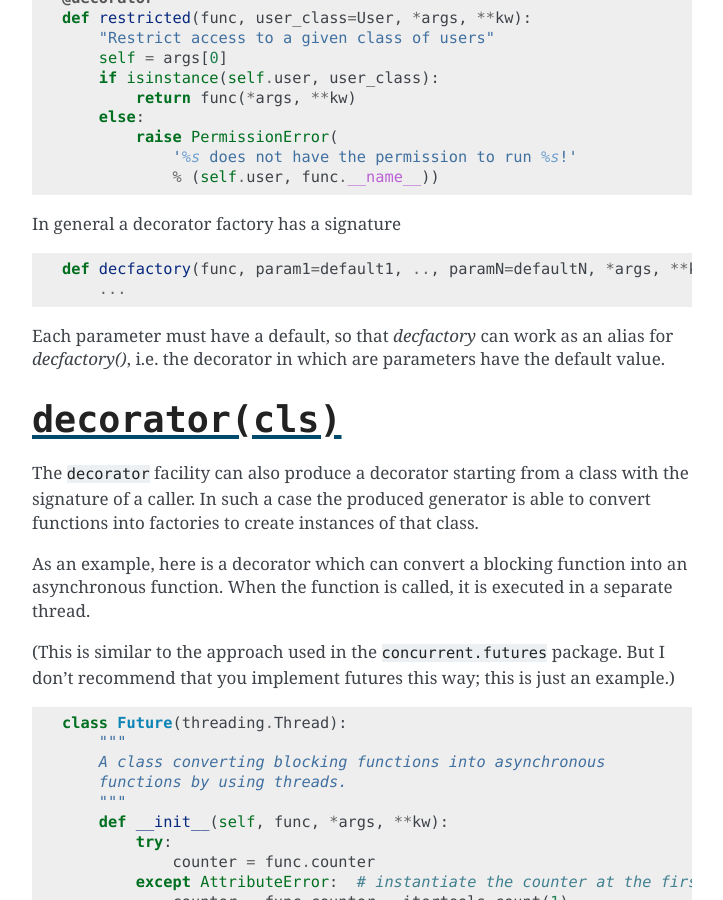
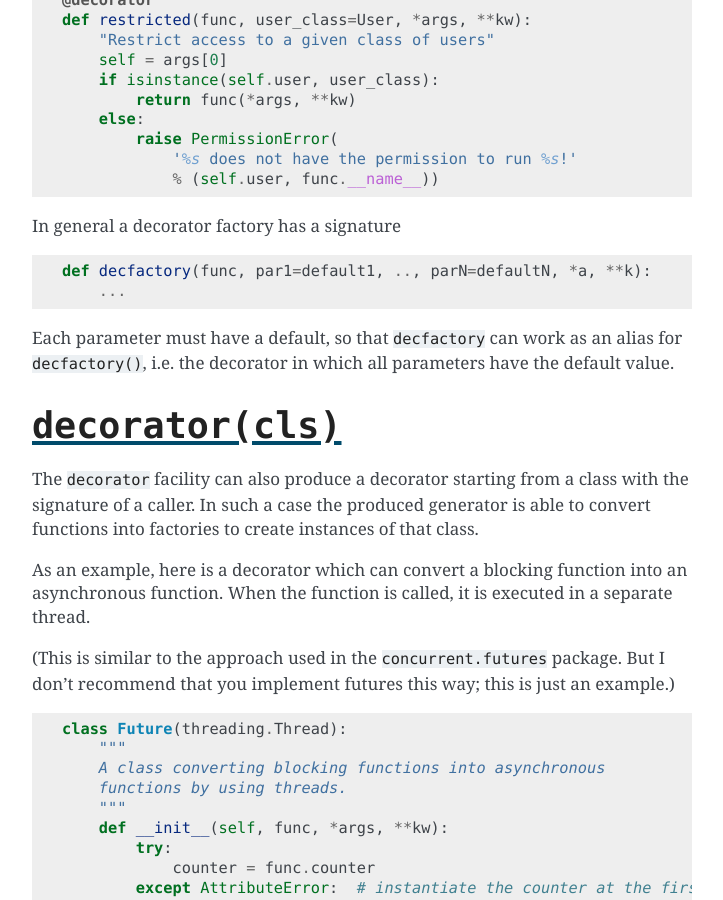
Before and after one commit to micheles/decorator, a Sphinx documentation site: the page built from docs/tests.documentation.rst, in a window 1280 px wide and 900 px high, scrolled down 11042 px. Shown: the whole window, without its empty margins (388-1111 px from the left). Built offline with Sphinx 7.4.7, drawn with Linux system fonts in a browser that asks for light colours; pages that are not in the unit, such as notebooks, are missing from menus.

Commit message:
Updated docs [skip CI]

```diff
--- a/docs/tests.documentation.rst
+++ b/docs/tests.documentation.rst
@@ -573,7 +573,7 @@ that gives an idea of how you could manage permissions in a framework:
          "Only the admin can delete objects"
 
 
-where `restricted` is a decorator factory defined as follows
+where ``restricted`` is a decorator factory defined as follows
 
 .. code-block:: python
 
@@ -593,11 +593,11 @@ In general a decorator factory has a signature
 
 .. code-block:: python
 
-  def decfactory(func, param1=default1, .., paramN=defaultN, *args, **kw):
+  def decfactory(func, par1=default1, .., parN=defaultN, *a, **k):
       ...
 
-Each parameter must have a default, so that `decfactory` can work
-as an alias for `decfactory()`, i.e. the decorator in which are parameters
+Each parameter must have a default, so that ``decfactory`` can work
+as an alias for ``decfactory()``, i.e. the decorator in which all parameters
 have the default value.
 
 ``decorator(cls)``
```
Also changed, not shown: 1 other file.
